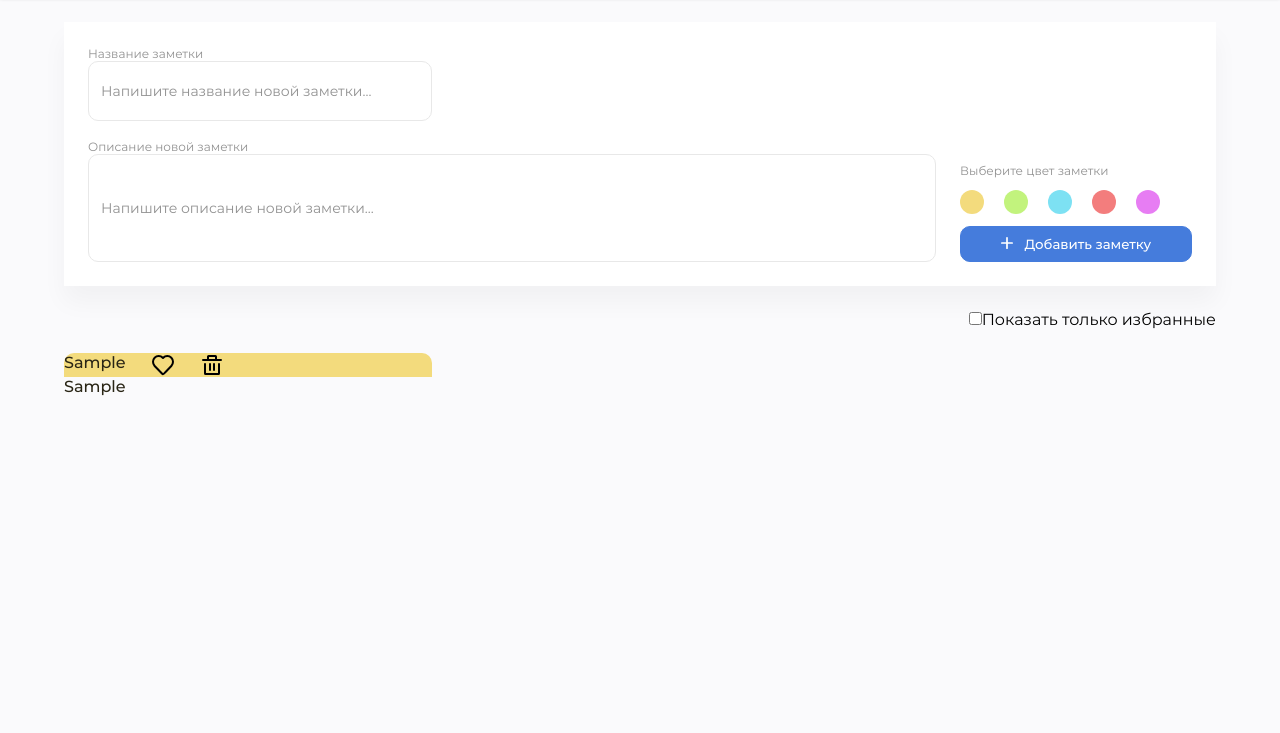
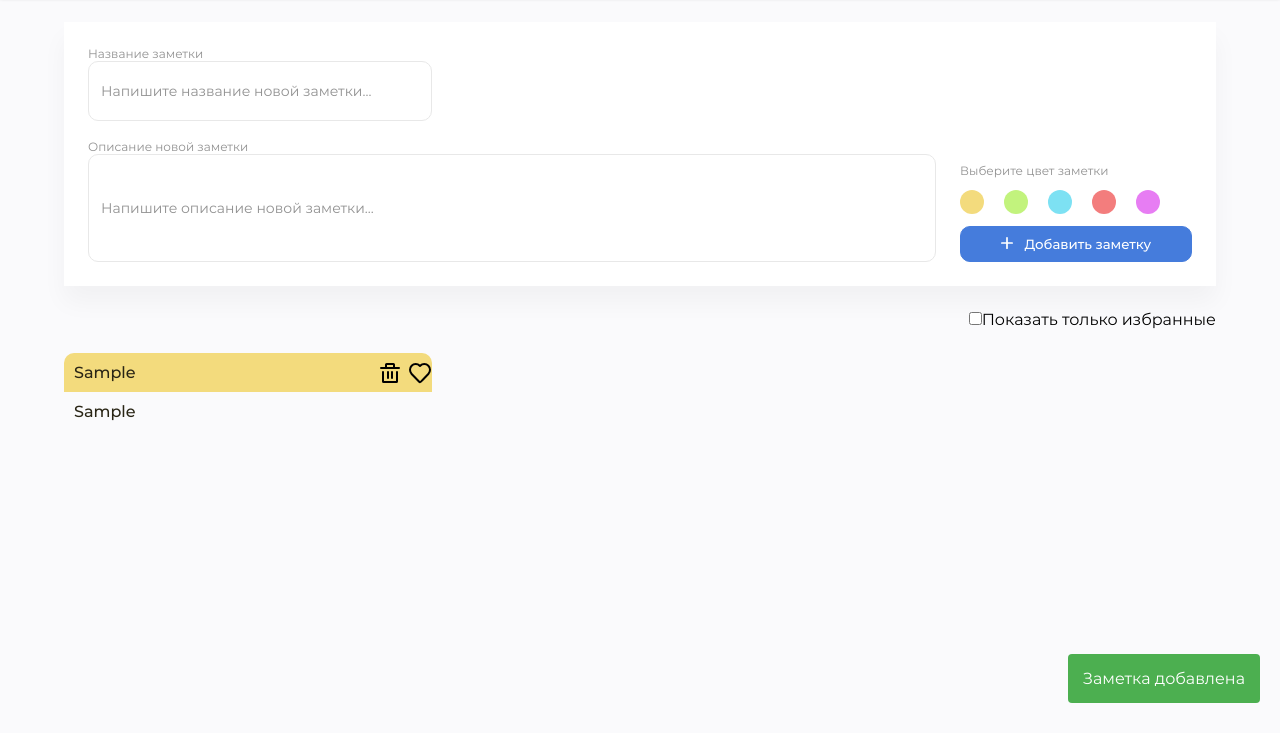
Before and after one commit to AlioshynaAlena/Project-Notes, a plain HTML site: page index.html in a window 1280 px wide. Both pictures are taken after typing "Sample", "Sample" into the empty fields and a click on the button "Добавить заметку". Shown: the part 67-800 px from the top of the page. Drawn offline with Linux system fonts and the light colour scheme.

Commit message:
three commit

```diff
--- a/index.html
+++ b/index.html
@@ -80,7 +80,7 @@
         </div>
 
 
-        <div class="messages-box">
+        <div class="messages-box" id="messages-box">
             <!-- Сюда будут рендерится информационные сообщения из JavaScript -->
         </div>
 
--- a/script.js
+++ b/script.js
@@ -32,6 +32,7 @@
                 // 3. обновим view
             view.renderNotes(this.notes)
             view.renderNotesCount()
+            view.showMessage("Заметка добавлена", 'success')
         },
 
         addFavorite(noteId) {
@@ -43,22 +44,28 @@
         },
         deleteNote(noteId) {
             this.notes = this.notes.filter(note => note.id !== noteId) // вернет все элементы, которые не соответствуют условию
+            view.showMessage("Заметка удалена", 'error');
             view.renderNotes(this.notes)
             view.renderNotesCount()
         },
-
-
-
+        showFavorites() {
+            this.showOnlyFavorites = !this.showOnlyFavorites
+            this.updateNotesView()
+        },
         updateNotesView() {
             // 1. рендерит список заметок (вызывает метод view.renderNotes)
             // 2. рендерит количество заметок (вызывает метод view.renderNotesCount)
+            const notesToShow = this.showOnlyFavorites ? this.notes.filter(note => note.isFavorite) : this.notes; //filter создает новый массив, где true
+            view.renderNotes(notesToShow);
+            view.renderNotesCount()
         },
     }
-
 
     const view = {
         init() {
             this.renderNotes(model.notes)
+                // Инициализируем отображение
+            model.updateNotesView()
 
 
             //элементы формы
@@ -80,6 +87,8 @@
                     controller.addNote(title, description, color);
                     inputOne.value = '';
                     inputTwo.value = '';
+                } else {
+                    view.showMessage("Максимальная длина заголовка - 50 символов!", 'error')
                 }
 
             })
@@ -119,9 +128,23 @@
 
             //checkbox
             const filterBox = document.querySelector('.filter-box')
+            filterBox.addEventListener('change', function() {
+                controller.showFavorites()
+            })
+        },
+        showMessage(text, type = 'success') {
+            const messagesBox = document.getElementById('messages-box');
+            const message = document.createElement('div');
+            message.className = 'message';
+            message.textContent = text;
 
+            //класс в зависимости от типа
+            message.classList.add(type === 'success' ? 'message-success' : 'message-error');
+            messagesBox.appendChild(message);
 
-
+            setTimeout(() =>
+                message.remove(),
+                3000);
         },
         renderNotesCount() {
             const quantity = document.querySelector('.count')
@@ -159,32 +182,24 @@
                 const checkbox = document.querySelector('.filter-box')
                 checkbox.style.display = 'none'
             }
-
-
         },
-
-
-
-
     }
 
 
     const controller = {
         addNote(title, description, color) {
             model.addNote(title, description, color)
-
         },
         addFavorite(noteId) {
             model.addFavorite(noteId)
         },
         deleteNote(noteId) {
             model.deleteNote(noteId)
+
         },
-
-
-
-
-
+        showFavorites() {
+            model.showFavorites()
+        },
     }
 
 
--- a/styles/style.css
+++ b/styles/style.css
@@ -189,8 +189,6 @@ label {
         margin: 24px 64px 0;
         justify-content: flex-end;
     }
-
-
     /* тут исправить */
 
     .noteId {
@@ -204,7 +202,24 @@ label {
         font-weight: 500;
         color: #292515;
         display: flex;
-    gap: 25px;
+        position: relative;
+        padding: 10px;
+    }
+
+    .note-title .heart,
+    .note-title .trash {
+        position: absolute;
+        right: 0;
+        /* Прижимаем к правому краю */
+        top: 50%;
+        /* Центрируем по вертикали */
+        transform: translateY(-50%);
+        margin-left: 10px;
+    }
+
+    .note-title .trash {
+        right: 30px;
+        /* Сдвигаем корзину левее сердца */
     }
 
     .note-description {
@@ -230,4 +245,26 @@ label {
         font-weight: 500;
         color: #292515;
         display: flex;
+        padding: 10px;
     }
+
+    .messages-box {
+        position: fixed;
+        bottom: 20px;
+        right: 20px;
+    }
+
+    .message {
+        padding: 15px;
+        color: white;
+        border-radius: 4px;
+        margin-bottom: 10px;
+    }
+
+    .message-success {
+        background-color: #4CAF50;
+    }
+
+    .message-error {
+        background-color: #F44336;
+    }
```
Lines whose indentation alone changed are shown as unchanged.
